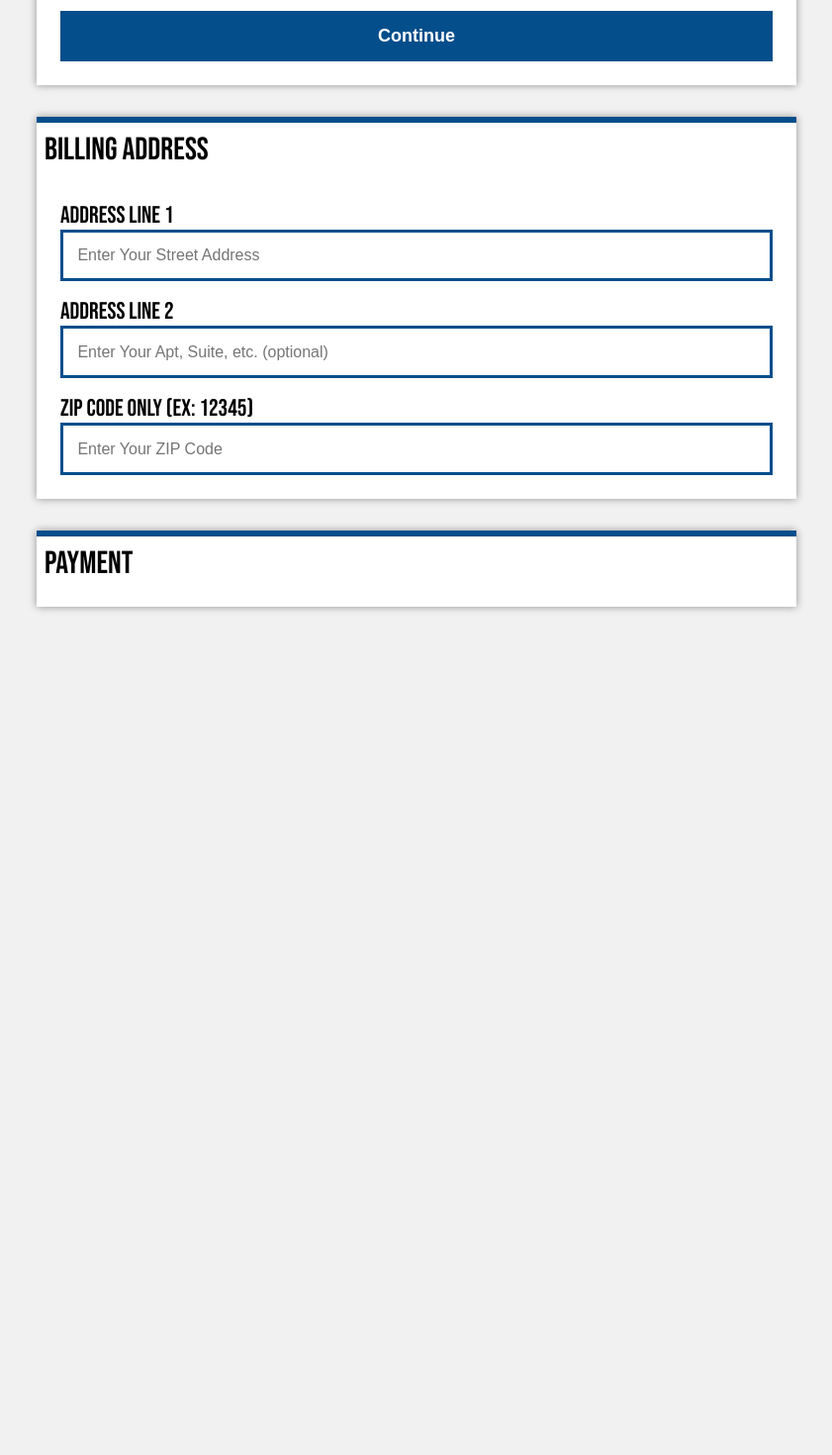
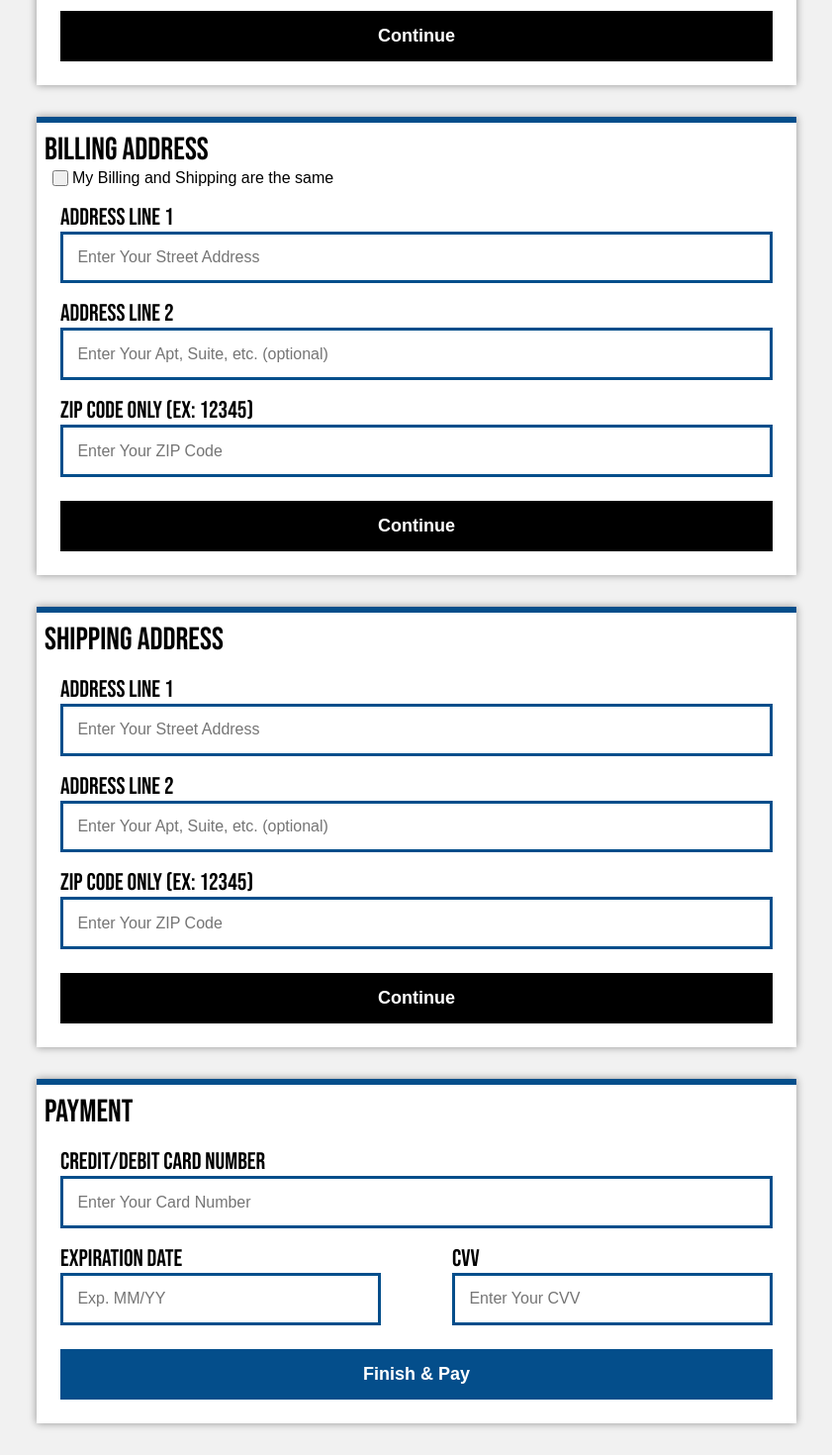
Before and after one commit to PraneethO/clubcart, a Next.js app in the folder club-cart/: page /pages/payment in a window 1280 px wide. Shown: the part 390-1860 px from the top of the page at 99% size, without its empty margins (27-868 px from the left). Before the commit the page ends 1035 px from the top, so only its background shows below. Built offline with nearby package versions, Linux system fonts and the light colour scheme.

Commit message:
just forms manager, profile, and adminsitration dashboard left

```diff
--- a/club-cart/src/app/pages/payment/page.module.css
+++ b/club-cart/src/app/pages/payment/page.module.css
@@ -131,27 +131,27 @@
     width: 100%;
 }
 
-.firstNameDescription {
+.firstHalfDescription {
     display: flex;
     width: 45%;
     font-size: 1.5rem;
 }
 
-.lastNameDescription {
+.lastHalfDescription {
     display: flex;
     width: 45%;
     font-size: 1.5rem;
 }
 
 
-.nameInputContainer {
+.splitInputContainer {
     display: flex;
     width: 100%;
     flex-direction: row;
     justify-content: space-between;
 }
 
-.nameInput {
+.splitInput {
     display: flex;
     width: 45%;
     border: 3px #044e8b solid;
@@ -164,7 +164,7 @@
     font-family: bebas-neue-pro, sans-serif;
 }
 
-.nameInput::placeholder {
+.splitInput::placeholder {
     font-family: bebas-neue-pro, sans-serif;
 }
 
@@ -191,9 +191,9 @@
     margin-top: 1.5rem;
     display: flex;
     width: 100%;
-    border: solid 3px #044e8b;
+    border: solid 3px #000;
 
-    background-color: #044e8b;
+    background-color: #000;
     color: white;
     font-weight: bold;
     font-size: 1.125rem;
@@ -218,6 +218,24 @@
     transform: scale(0.95);
 }
 
+.sameAddressContainer {
+    width: 100%;
+    height: fit-content;
+    font-size: 1rem;
+    padding-left: .5rem;
+    font-family: bebas-neue-pro, sans-serif;
+
+}
+
+.sameAddressButton {
+    margin-right: 0.25rem;
+    width: 1rem;
+    height: 1rem;
+}
+
+.sameAddressButton:hover {
+    cursor: pointer;
+}
 
 
 
--- a/club-cart/src/app/pages/payment/page.tsx
+++ b/club-cart/src/app/pages/payment/page.tsx
@@ -1,4 +1,4 @@
-import React from "react";
+import React, { ChangeEvent, useState } from "react";
 import styles from "./page.module.css";
 import Link from "next/link";
 
@@ -30,12 +30,12 @@ export default function Payment() {
                         <div className={styles.infoContainer}>
                             <div className={styles.infoRow}>
                                 <div className={styles.descriptionContainer}>
-                                    <div className={styles.firstNameDescription}>First Name</div>
-                                    <div className={styles.lastNameDescription}>Last Name</div>
+                                    <div className={styles.firstHalfDescription}>First Name</div>
+                                    <div className={styles.lastHalfDescription}>Last Name</div>
                                 </div>
-                                <div className={styles.nameInputContainer}>
-                                    <input className={styles.nameInput} placeholder="Enter Your First Name" />
-                                    <input className={styles.nameInput} placeholder="Enter Your Last Name" />
+                                <div className={styles.splitInputContainer}>
+                                    <input className={styles.splitInput} placeholder="Enter Your First Name" />
+                                    <input className={styles.splitInput} placeholder="Enter Your Last Name" />
                                 </div>
                             </div>
                             <div className={styles.infoRow}>
@@ -50,7 +50,12 @@ export default function Payment() {
 
                     <div className={styles.headerLabels}>
                         Billing Address
-                        <div className={styles.infoRow}>
+                        <div className={styles.sameAddressContainer}>
+
+                            {/* make it so a check mark appears */}
+                            <button className={styles.sameAddressButton}></button>
+                            My Billing and Shipping are the same
+                        </div>
                         <div className={styles.infoContainer}>
                             <div className={styles.infoRow}>
                                 <div className={styles.descriptionContainer}>
@@ -72,14 +77,66 @@ export default function Payment() {
                                 </div>
                                 <input className={styles.infoInput} placeholder="Enter Your ZIP Code" />
                             </div>
+                            <button className={styles.continueButton}>Continue</button>
                         </div>
+                    </div>
+
+                    <div className={styles.headerLabels}>
+                        Shipping Address
+                        <div className={styles.infoContainer}>
+                            <div className={styles.infoRow}>
+                                <div className={styles.descriptionContainer}>
+                                    <div className={styles.description}>Address Line 1</div>
+                                </div>
+                                <input className={styles.infoInput} placeholder="Enter Your Street Address" />
+                            </div>
+
+                            <div className={styles.infoRow}>
+                                <div className={styles.descriptionContainer}>
+                                    <div className={styles.description}>Address Line 2</div>
+                                </div>
+                                <input className={styles.infoInput} placeholder="Enter Your Apt, Suite, etc. (optional)" />
+                            </div>
+
+                            <div className={styles.infoRow}>
+                                <div className={styles.descriptionContainer}>
+                                    <div className={styles.description}>ZIP Code Only (EX: 12345)</div>
+                                </div>
+                                <input className={styles.infoInput} placeholder="Enter Your ZIP Code" />
+                            </div>
+                            <button className={styles.continueButton}>Continue</button>
                         </div>
                     </div>
 
                     <div className={styles.headerLabels}>
                         Payment
                         <div className={styles.infoContainer}>
-
+                            <div className={styles.infoRow}>
+                                <div className={styles.descriptionContainer}>
+                                    <div className={styles.description}>Credit/Debit Card Number</div>
+                                </div>
+                                <input
+                                    className={styles.infoInput}
+                                    placeholder="Enter Your Card Number"
+                                />
+                            </div>
+                            <div className={styles.infoRow}>
+                                <div className={styles.descriptionContainer}>
+                                    <div className={styles.firstHalfDescription}>Expiration Date</div>
+                                    <div className={styles.lastHalfDescription}>CVV</div>
+                                </div>
+                                <div className={styles.splitInputContainer}>
+                                    <input
+                                        className={styles.splitInput}
+                                        placeholder="Exp. MM/YY"
+                                    />
+                                    <input
+                                        className={styles.splitInput}
+                                        placeholder="Enter Your CVV"
+                                    />
+                                </div>
+                            </div>
+                            <button className={styles.continueButton} style={{backgroundColor: "#044e8b", border: "3px #044e8b solid"}}>Finish & Pay</button>
                         </div>
                     </div>
                 </div>
```
Lines whose indentation alone changed are shown as unchanged.
